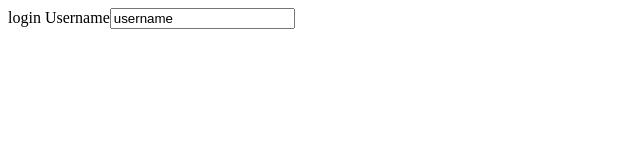
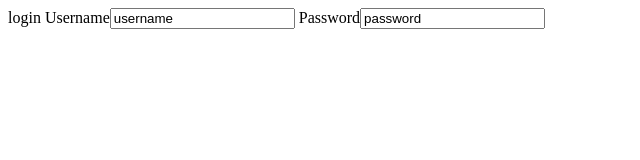
Before and after one commit to Mahesh2701/Training2, a plain HTML site: page index.html in a window 1280 px wide. Shown: the whole page, without its empty margins (0-640 px from the left). Drawn offline with Linux system fonts and the light colour scheme.

Commit message:
Commit from issue53

```diff
--- a/index.html
+++ b/index.html
@@ -2,6 +2,7 @@
 <head>login<head>
 	<body>
 Username<input type="text" value="username">
+Password<input type="text" value="password">
 	<body>
 
 
```
